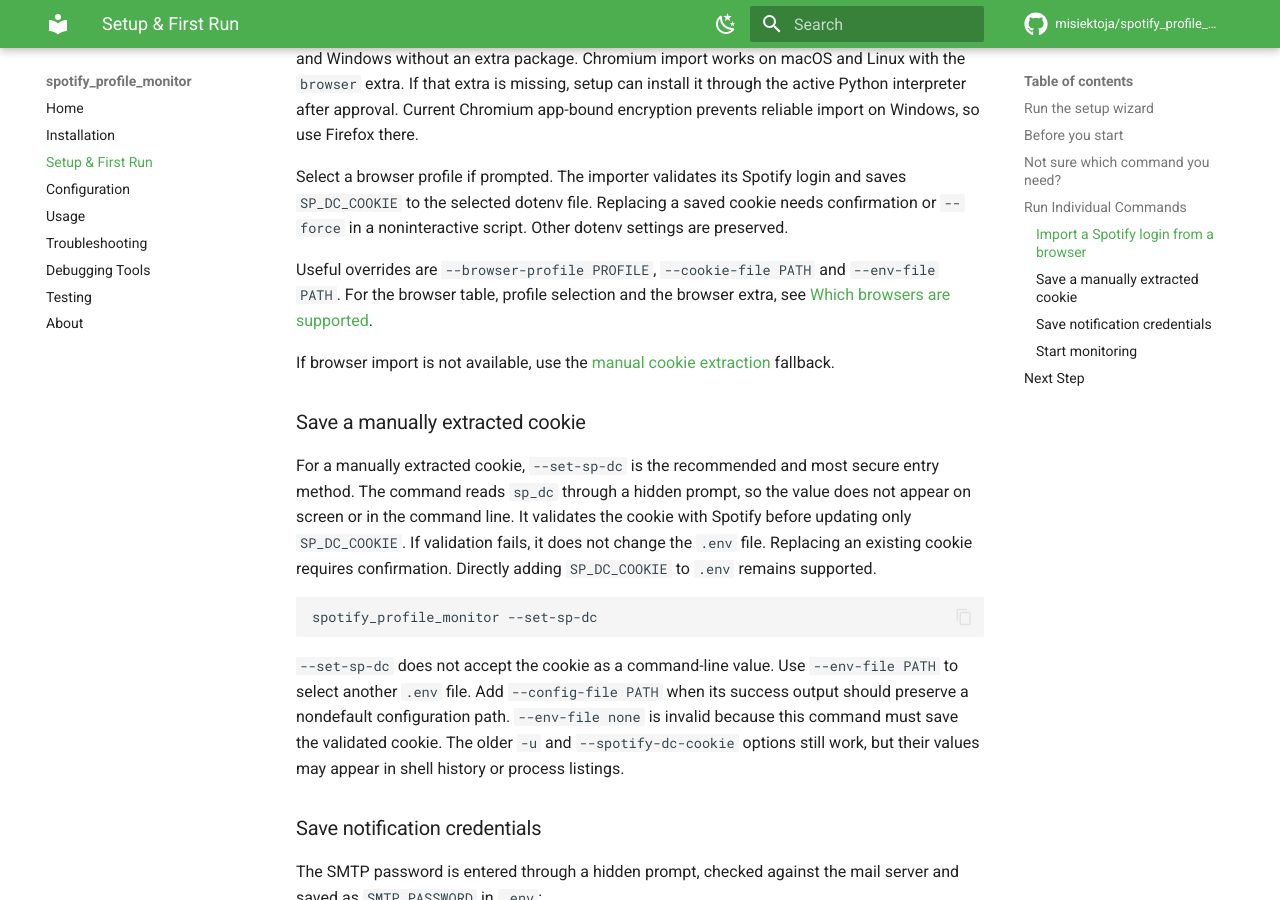
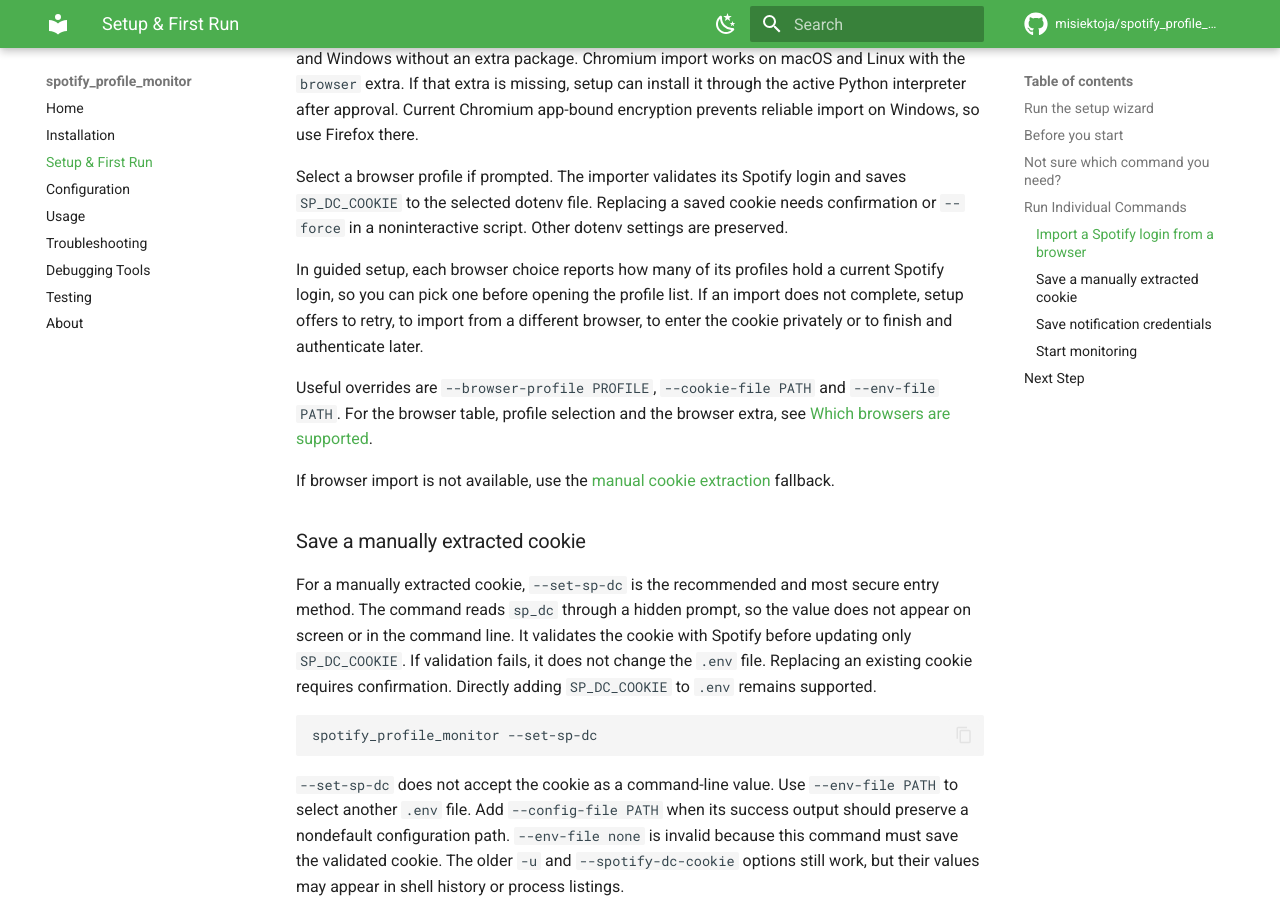
Before and after one commit to misiektoja/spotify_profile_monitor, an MkDocs documentation site: the page built from docs/setup-and-first-run.md, in a window 1280 px wide and 900 px high, scrolled down 2799 px. Built offline with MkDocs 1.6.1 and Material for MkDocs 9.7.7, drawn with Linux system fonts in a browser that asks for light colours; comment, search, counter and statistics services are not loaded.

Commit message:
docs(setup): describe the browser login counts and the import retry choices

```diff
--- a/docs/setup-and-first-run.md
+++ b/docs/setup-and-first-run.md
@@ -88,6 +88,10 @@
 
 Select a browser profile if prompted. The importer validates its Spotify login and saves `SP_DC_COOKIE` to the selected dotenv file. Replacing a saved cookie needs confirmation or `--force` in a noninteractive script. Other dotenv settings are preserved.
 
+In guided setup, each browser choice reports how many of its profiles hold a current Spotify login, so you can pick
+one before opening the profile list. If an import does not complete, setup offers to retry, to import from a
+different browser, to enter the cookie privately or to finish and authenticate later.
+
 Useful overrides are `--browser-profile PROFILE`, `--cookie-file PATH` and `--env-file PATH`. For the browser table, profile selection and the browser extra, see [Which browsers are supported](configuration.md#which-browsers-are-supported).
 
 If browser import is not available, use the [manual cookie extraction](configuration.md#manual-cookie-extraction) fallback.
```
